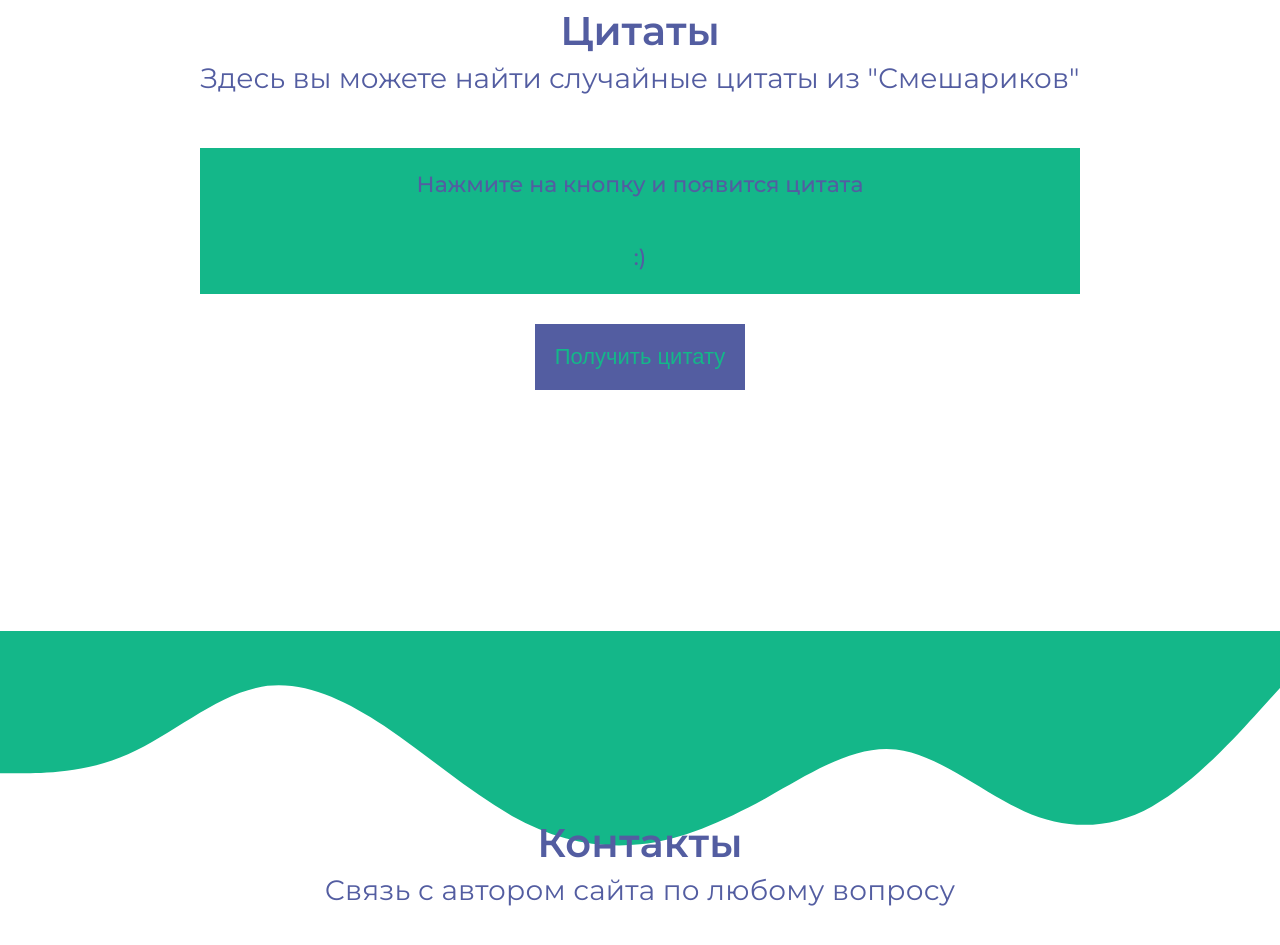
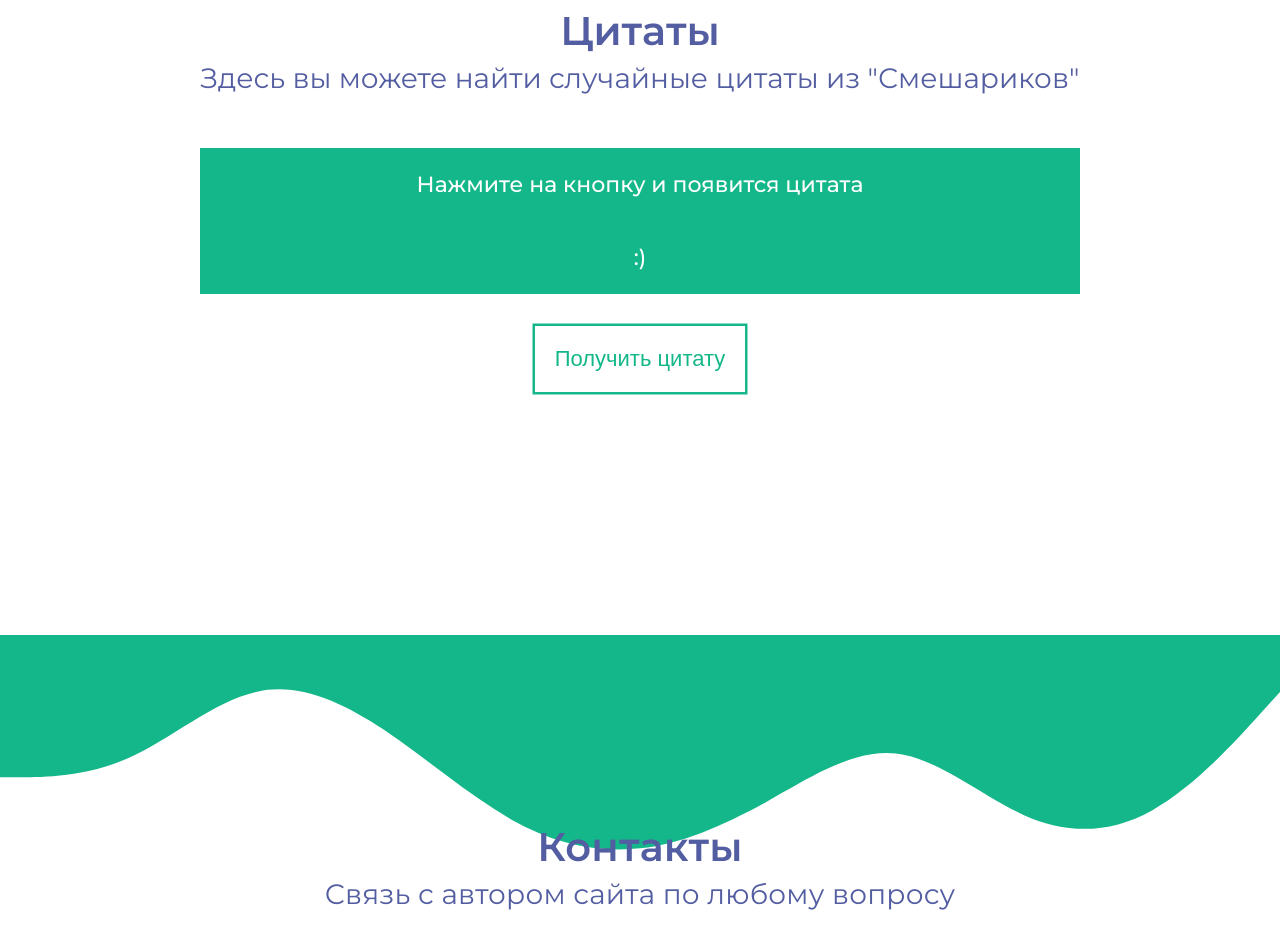
Before and after one commit to okshalina/Vyorstka, a plain HTML site: page index.html in a window 1280 px wide. Shown: the part 1860-2805 px from the top of the page. Drawn offline with nearby package versions, Linux system fonts and the light colour scheme.

Commit message:
Add files via upload

```diff
--- a/css/main.css
+++ b/css/main.css
@@ -128,6 +128,7 @@
 
 .menu__link:hover {
     color: var(--green);
+    animation: click 5s ease-in-out;
 }
 
 .header__burger {
@@ -489,7 +490,7 @@
 
 .main-block__button:hover {
   box-shadow: 0 0 0 2px var(--white);
-  font-size: 105%;
+  animation: click 1s ease-in-out;
 }
 
 .main-block__background {
@@ -581,6 +582,7 @@
 
 .project__item:hover {
   box-shadow: 0 0 0 3px  var(--green);
+  animation: click 1s ease-in-out;
 }
 .project__item__link {
   color: var(--white);
@@ -698,7 +700,7 @@
 }
 .quotes__quote,
 .quotes__author {
-  color: var(--violet);
+  color: var(--white);
   background-color: var(--green);
   font-size: inherit;
   padding: 20px 20px;
@@ -714,23 +716,30 @@
   background-color: var(--violet);
 }
 .quotes__button::selection {
-  background-color: var(--green);
-  color: var(--violet);
+  background-color: var(--violet);
+  color: var(--green);
+}
+.quotes__button:hover {
+  color: var(--green);
 }
 .quotes__button {
   color: var(--green);
-  background-color: var(--violet);
+  background-color: var(--white);
   font-size: inherit;
   padding: 20px 20px;
   text-align: center;
   margin: 30px auto;
   display: flex;
   justify-content: center;
+  box-shadow: 0 0 0 0.5px var(--green);
+  border: 2px solid var(--green);
 }
 .quotes__button:hover {
   box-shadow: 0 0 0 0.5px var(--green);
   border: 2px solid var(--green);
+  animation: click 1s ease-in-out;
 }
+
 
   /*-------------------------------
                 FOOTER
@@ -990,3 +999,14 @@
             transform: scale(0.4);
           }
         }
+        @keyframes click {
+          0% {
+            transform: scale(1);
+          }
+          50% {
+            transform: scale(0.95);
+          }
+          100% {
+            transform: scale(1);
+          }
+          }
```
Also changed, not shown: index.html (line endings or trailing spaces).
